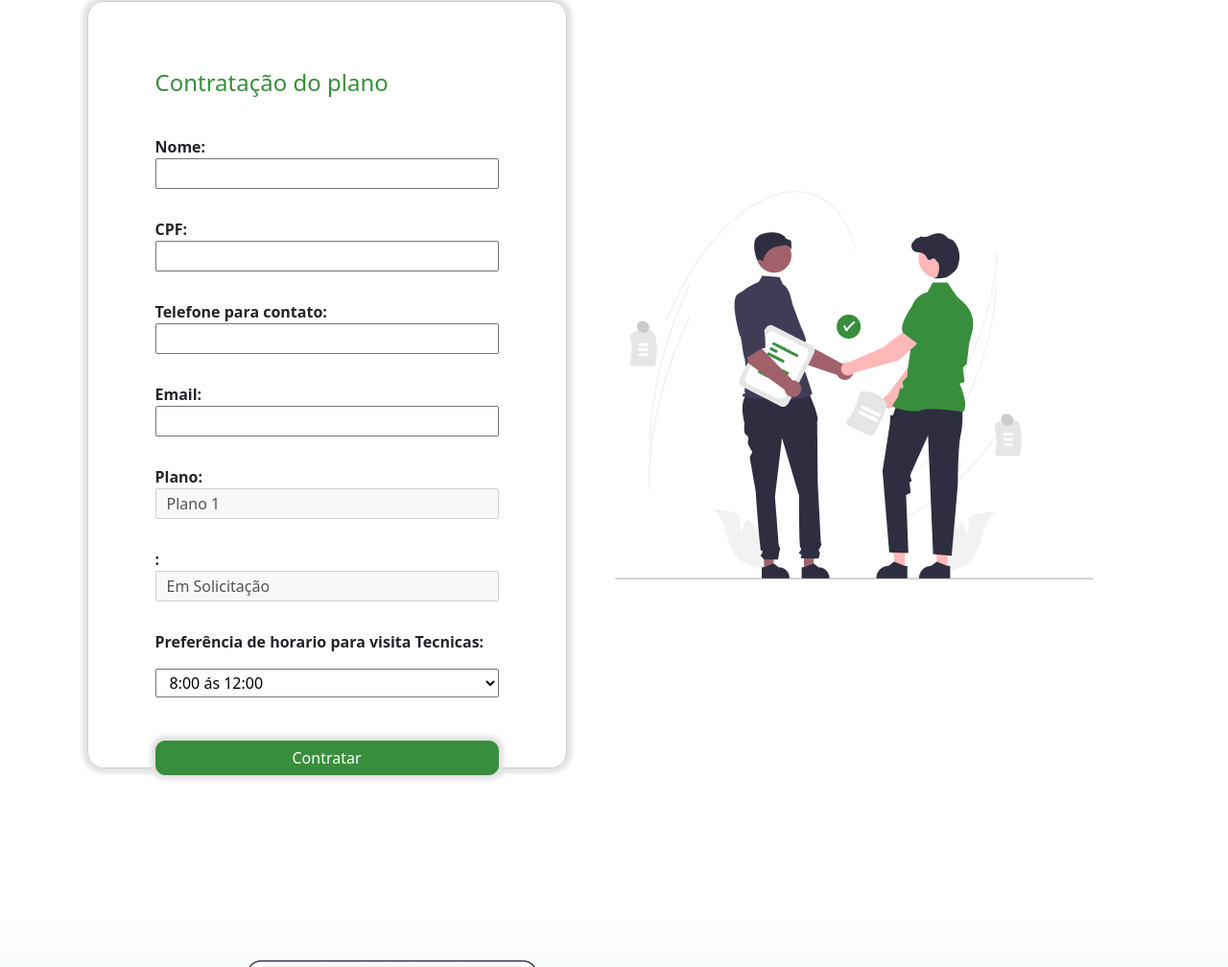
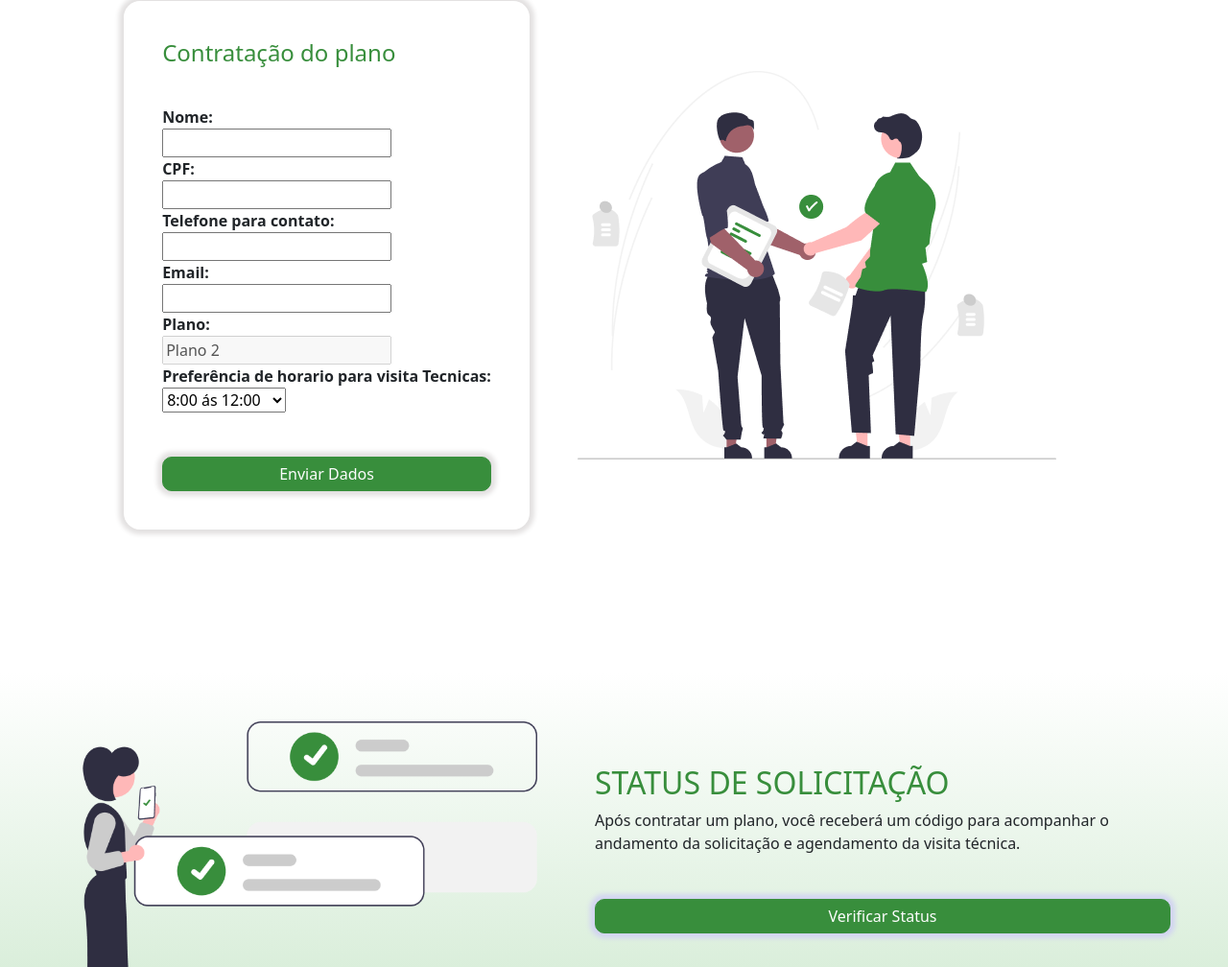
Before and after one commit to Thigas0608/VivoAprendiz-INTEGRADOR.CONEXOS-Gama, a plain HTML site: page index.html in a window 1280 px wide. Shown: the part 1410-2418 px from the top of the page at 96% size. Drawn offline with nearby package versions, Linux system fonts and the light colour scheme; files whose address does not match are found by name.

Commit message:
integrando formularios para fazer POST via axios

```diff
--- a/css/estilo.css
+++ b/css/estilo.css
@@ -137,6 +137,12 @@ section.planosConexos article {
 
 
 /* Contratação Conexos */
+form#formularioContratacao {
+    padding: 40px;
+    border-radius: 17px;
+    box-shadow: 0px 0px 5px 5px #e3e1e1;
+}
+
 section.contratacaoConexos {
     margin-bottom: 150px;
     margin-top: 150px;
--- a/index.html
+++ b/index.html
@@ -9,6 +9,7 @@
     <link href="https://cdn.jsdelivr.net/npm/bootstrap@5.3.0/dist/css/bootstrap.min.css" rel="stylesheet"
         integrity="sha384-9ndCyUaIbzAi2FUVXJi0CjmCapSmO7SnpJef0486qhLnuZ2cdeRhO02iuK6FUUVM" crossorigin="anonymous">
     <link rel="stylesheet" href="css/estilo.css">
+    <script src="https://cdn.jsdelivr.net/npm/axios/dist/axios.min.js"></script>
 </head>
 
 <body>
@@ -211,34 +212,33 @@
         <!-- Contratação Conexos -->
         <section class="contratacaoConexos">
             <article>
-                <form class="formulario">
+                <form class="formularioContratacao" id="formularioContratacao">
                     <h4>Contratação do plano</h4>
                     <label for="nome"><strong>Nome: </strong></label><br>
-                    <input type="text" id="nome" name="nome_usuario"><br>
+                    <input type="texto" id="nome" name="nome"><br>
 
                     <label for="cpf"><strong>CPF: </strong></label><br>
-                    <input type="text" id="cpf" name="cpf_usuario"><br>
+                    <input type="texto" id="cpf" name="cpf"><br>
 
-                    <label for="telefone"><strong>Telefone para contato: </strong></label><br>
-                    <input type="text" id="telefone" name="telefone_usuario"><br>
+                    <label for="telefone"><strong>Telefone para contato: </strong> </label><br>
+                    <input type="texto" id="telefone" name="telefone"><br>
 
                     <label for="email"><strong>Email: </strong></label><br>
-                    <input type="text" id="email" name="email_usuario"><br>
+                    <input type="texto" id="email" name="email"><br>
 
                     <label for="plano"><strong>Plano:</strong></label><br>
-                    <input type="text" id="plano" name="plano" value="Plano 1" disabled><br>
+                    <input type="text" id="plano" name="plano" value="Plano 2" disabled><br>
 
-                    <label for="plano"><strong>:</strong></label><br>
-                    <input type="text" id="status" name="status" value="Em Solicitação" disabled><br>
+                    <p><strong>Preferência de horario para visita Tecnicas: </strong><br />
+                        <select name="escolaridade">
+                            <option value="em"> 8:00 ás 12:00 </option>
+                            <option value="nt"> 13:00 ás 17:00 </option>
+                            <option value="ns"> 18:00 ás 22:00 </option>
+                        </select>
+                    </p>
 
-                    <p><strong>Preferência de horario para visita Tecnicas: </strong></p>
-                    <select name="horario">
-                        <option value="manha">8:00 ás 12:00</option>
-                        <option value="tarde">13:00 ás 17:00</option>
-                        <option value="noite">18:00 ás 22:00</option>
-                    </select>
+                    <button class="buttonCadastrar" id="botaoEnviar" type="button" onclick="enviarDados()">Enviar Dados</button>
 
-                    <button class="buttonCadastrar">Contratar</button>
                 </form>
             </article>
             <article>
```
Also changed, not shown: js/main.js (+26 -0 lines), plano1.html (+8 -7 lines), plano2.html (+11 -6 lines), plano3.html (+9 -7 lines), planos.html (+1 -0 lines), statusDeSolicitacao.html (+2 -1 lines).
